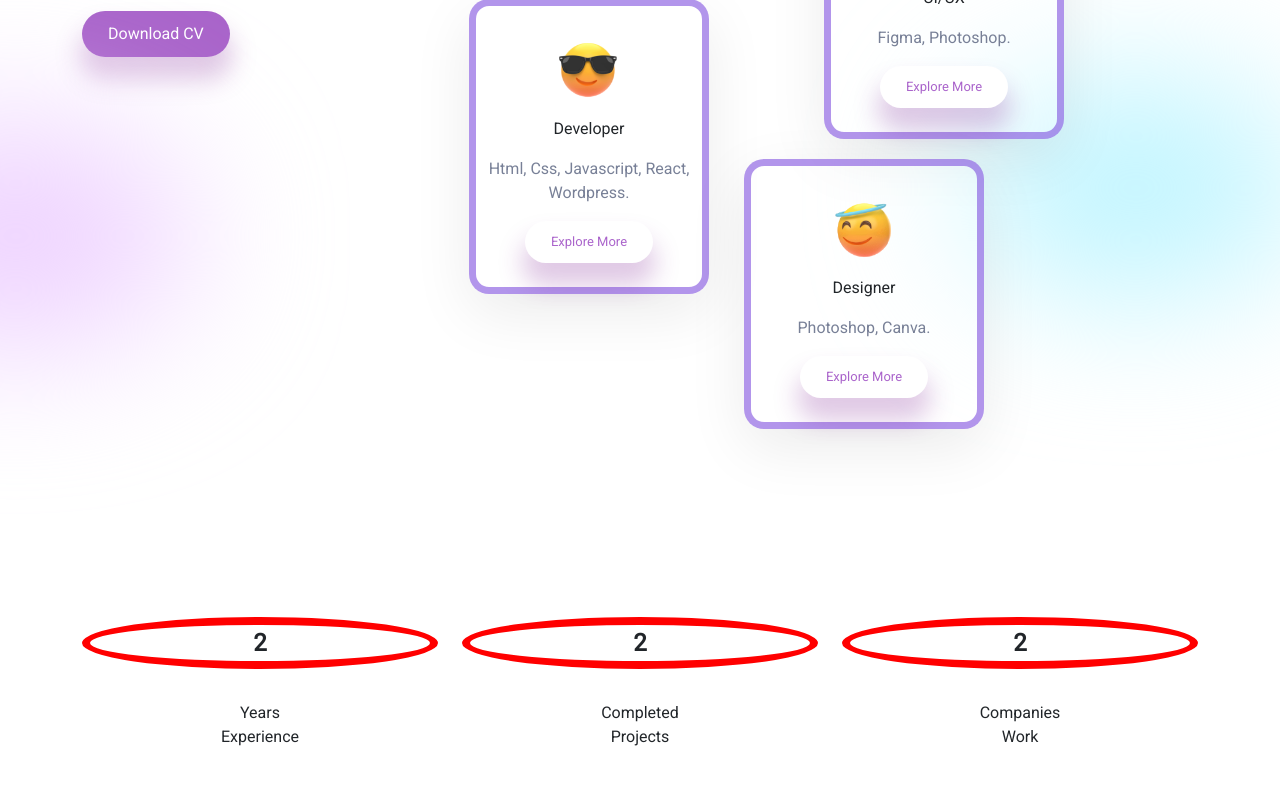
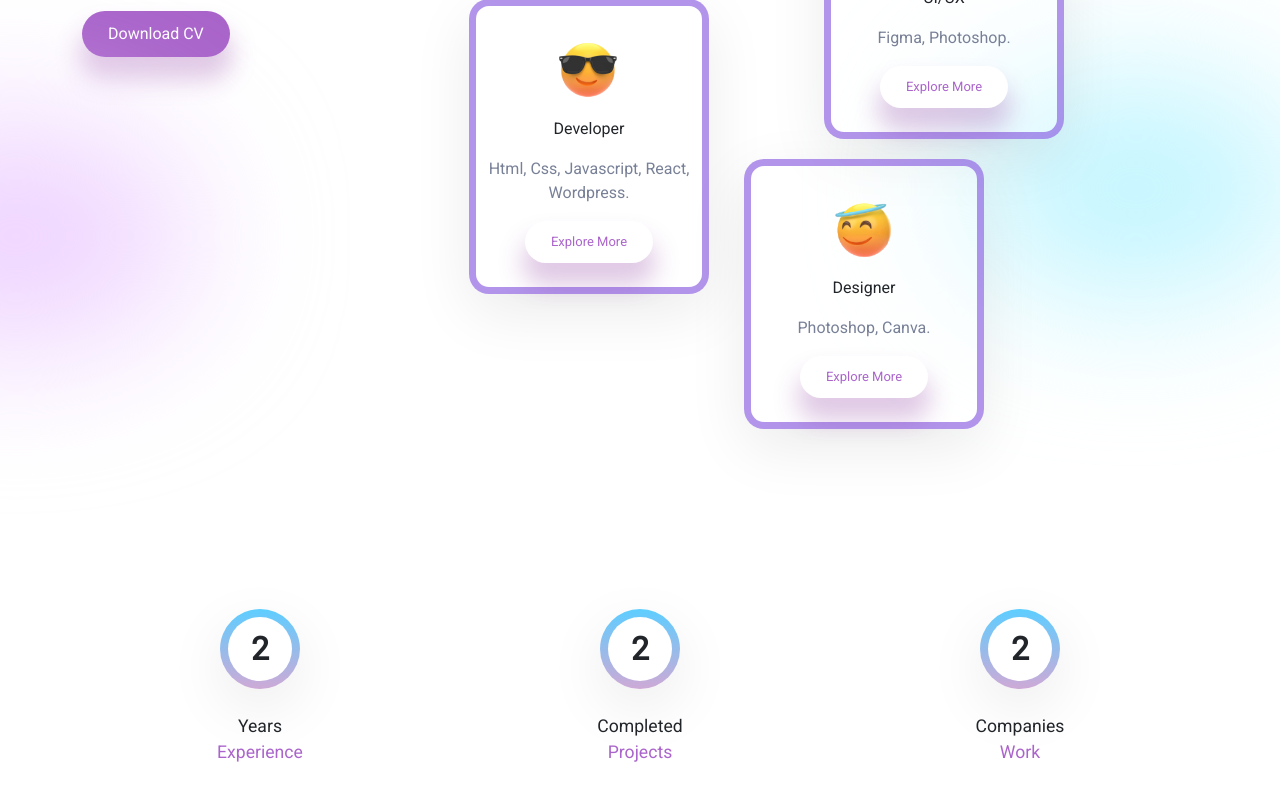
Before and after one commit to oppong-josephh/my-portfolio, a React (Create React App) app: page / in a window 1280 px wide. Shown: the part 884-1684 px from the top of the page. Built offline with nearby package versions, Linux system fonts and the light colour scheme; a web font is replaced by a local one.

Commit message:
experience done

```diff
--- a/src/components/Experience/Experience.css
+++ b/src/components/Experience/Experience.css
@@ -2,24 +2,45 @@
     margin-top: 10rem;
     margin-bottom: 30vh;
 }
+.achievement {
+    display: flex;
+    flex-direction: column;
+    align-items: center;
+  }
 
 .circle{
     position: relative;
+    width: 4rem;
+    height: 4rem;
+    background: white;
     border-radius: 100%;
-    background: #fff;
-    font-size: 1.5rem;
+    font-size: 2rem;
     font-weight: bold;
     margin-bottom: 2rem;
-    border: 8px solid red;
-    border-radius: 50%;
+    display: flex;
+    align-items: center;
+    justify-content: center;
 }
 
 .circle::before{
+    background: linear-gradient(to bottom, #5DCEFF 0%, rgba(133, 41, 153, 0.4));
     border-radius: 100%;
-    background-image: linear-gradient(to bottom, #87e6fb 0% ,#ffc05c 100%);
-    border: 8px solid red;
-    top: -8px;
-    left: -8px;
-    bottom: -8px;
-    right: -8px;
+    content: '';
+    top: -0.5rem;
+    left: -0.5rem;
+    right: -0.5rem;
+    bottom: -0.5rem;
+    position: absolute;
+    z-index: -1;
+    box-shadow: var(--boxShadow);
 }
+
+.achievement span:nth-of-type(2){
+    color: var(--voilet);
+    margin-top: -1.5rem;
+    font-size: 1.1rem;
+}
+
+.achievement span:nth-of-type(1){
+    font-size: 1.1rem;
+}
```
